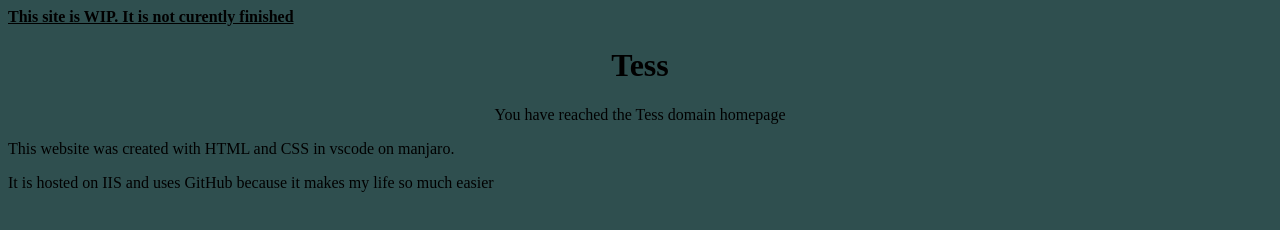
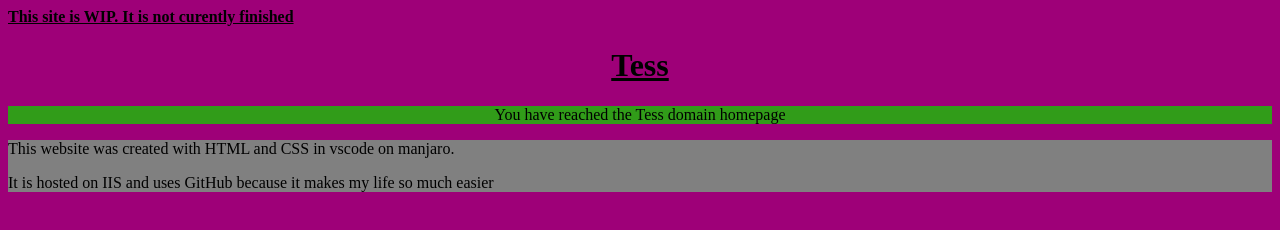
Before and after one commit to dublowduck/homepage, a plain HTML site: page index.html in a window 1280 px wide. Drawn offline with Linux system fonts and the light colour scheme.

Commit message:
Updated colours
Updated colours and underlined the title

```diff
--- a/index.css
+++ b/index.css
@@ -1,5 +1,5 @@
 body {
-    background-color: darkslategrey;
+    background-color: #9E0078;
 }
 
 h1 {
@@ -8,4 +8,9 @@ text-align: center;
 
 p.desc {
 text-align: center;
+background-color: 319C19;
 }
+
+footer{
+    background-color: grey;
+}
--- a/index.html
+++ b/index.html
@@ -2,11 +2,13 @@
     <head>
         <link rel="stylesheet" href="index.css">
         <title>Tess</title>
+        <meta name="viewport" content="width=device-width, initial-scale=1.0">
+        <meta http-equiv="refresh" content="5" >
     </head>
 
     <body>
         <p><u><b>This site is WIP. It is not curently finished</b></u></p>
-        <h1><b>Tess</b></h1>
+        <h1><u><b>Tess</b></u></h1>
         <p class="desc">You have reached the Tess domain homepage</p>
 
         <footer>
```
